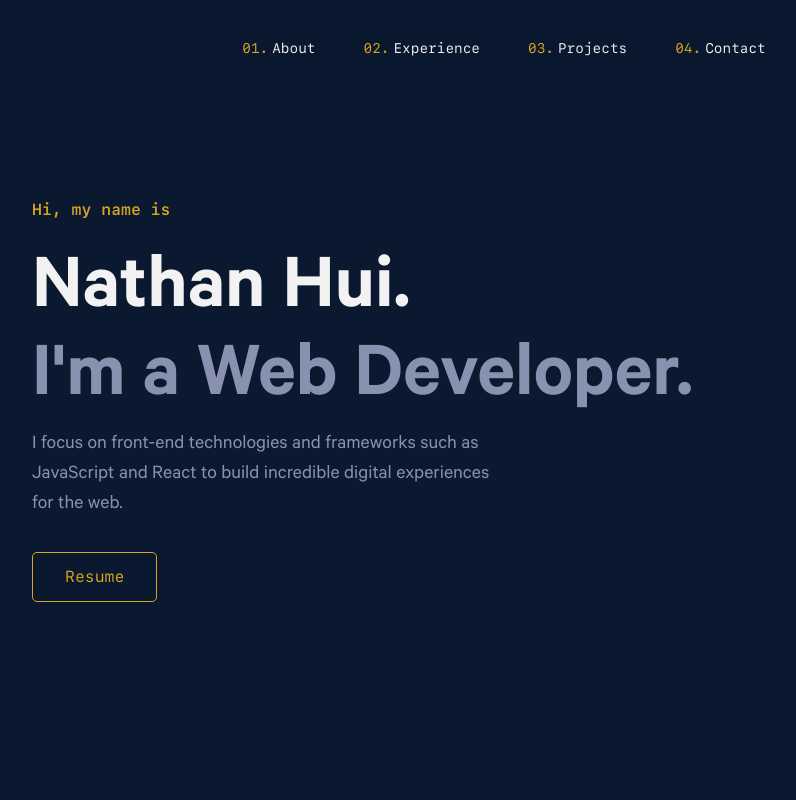
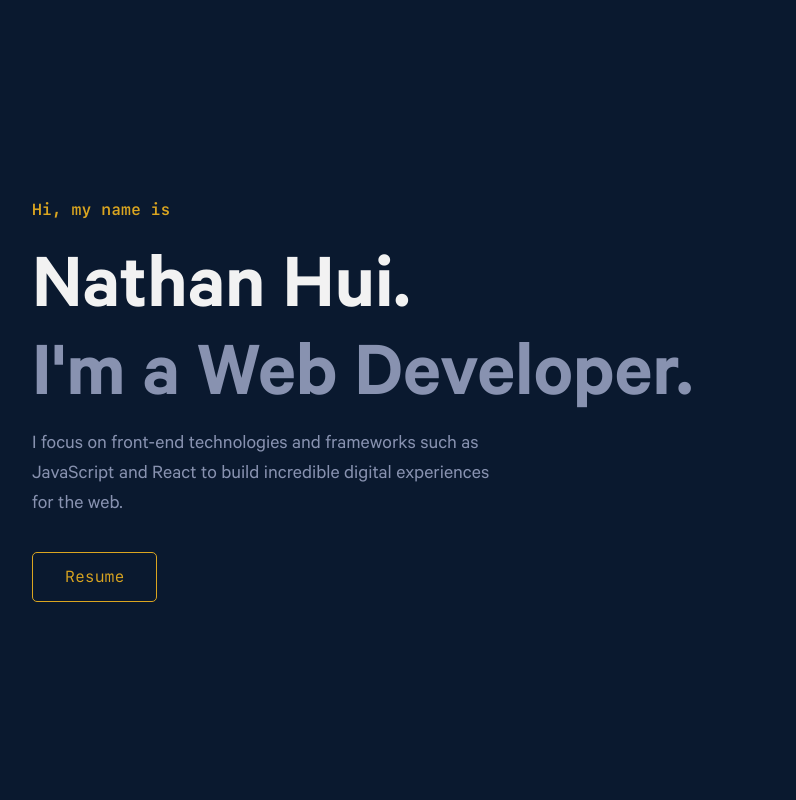
Before and after one commit to nhui98/portfoliov2, a Next.js app: page / in a window 1280 px wide. Shown: the top 800 px of the page, without its empty margins (136-932 px from the left). Built offline with nearby package versions, Linux system fonts and the light colour scheme.

Commit message:
navbar hide on scroll

```diff
--- a/components/Layout/Layout.module.scss
+++ b/components/Layout/Layout.module.scss
@@ -19,6 +19,13 @@
     width: 100vw;
     height: 6rem;
     background-color: v.$color-navy-8;
+
+    transform: translateY(0);
+    transition: transform 0.5s;
+
+    &.hide {
+      transform: translateY(-6rem);
+    }
   }
 
   .content {
--- a/components/Layout/Layout.tsx
+++ b/components/Layout/Layout.tsx
@@ -1,9 +1,10 @@
-import { ReactNode, useEffect, useState } from "react";
+import { ReactNode, useEffect, useRef, useState } from "react";
 import Navbar, { Flyout } from "../Navbar/Navbar";
 import s from "./Layout.module.scss";
 
 export default function Layout({ children }: { children: ReactNode }) {
   const [flyoutActive, setFlyoutActive] = useState(false);
+  const [navbarShow, setNavbarShow] = useState(true);
 
   const openFlyout = () => {
     document.body.style.overflowY = "hidden";
@@ -16,10 +17,16 @@ export default function Layout({ children }: { children: ReactNode }) {
   };
 
   useEffect(() => {
-    function handleResize() {
-      setFlyoutActive(false);
-    }
-    window.addEventListener("resize", handleResize);
+    window.addEventListener("resize", () => closeFlyout());
+
+    let prevScrollPosition = window.scrollY;
+    window.addEventListener("scroll", () => {
+      let currentScrollPosition = window.scrollY;
+      prevScrollPosition > currentScrollPosition
+        ? setNavbarShow(true)
+        : setNavbarShow(false);
+      prevScrollPosition = currentScrollPosition;
+    });
   }, []);
 
   return (
@@ -29,7 +36,7 @@ export default function Layout({ children }: { children: ReactNode }) {
         className={`${s.overlay} ${flyoutActive && s.active}`}
         onClick={closeFlyout}
       />
-      <header className={s.header}>
+      <header className={`${s.header} ${!navbarShow && s.hide}`}>
         <Navbar openFlyout={openFlyout} />
       </header>
       <main className={`${s.content} ${flyoutActive && s.active}`}>
```
